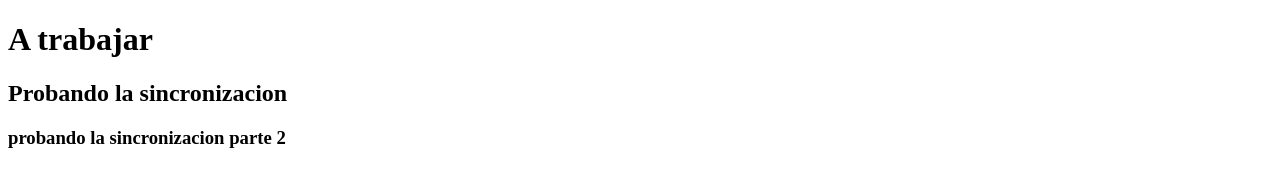
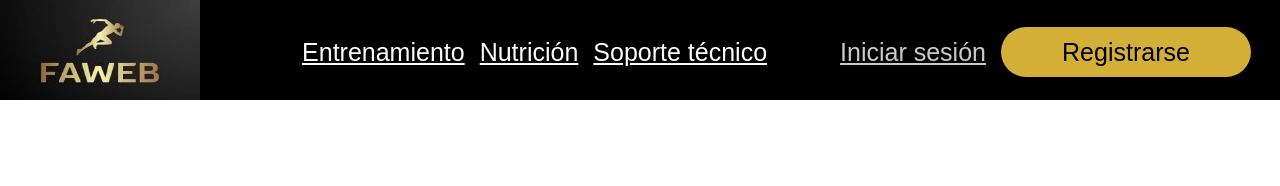
Before and after one commit to JCMB14/Proyecto-Universitario-FAWeb, a plain HTML site: page index.html in a window 1280 px wide. Drawn offline with Linux system fonts and the light colour scheme.

Commit message:
header hecho

```diff
--- a/css/style.css
+++ b/css/style.css
@@ -0,0 +1,53 @@
+* {
+  padding: 0;
+  margin: 0;
+  box-sizing: border-box;
+  font-family: Arial, Helvetica, sans-serif;
+}
+.header {
+  background: black;
+  height: 100px;
+}
+.content_nav {
+  display: grid;
+  grid-template-columns: auto auto auto;
+}
+.content_nav a {
+  color: white;
+  text-decoration: underline;
+  font-size: 25px;
+}
+.content_nav img {
+  width: 200px;
+  height: 100px;
+}
+.nav_section {
+  display: flex;
+  align-items: center;
+  justify-content: center;
+}
+.nav_login {
+  display: flex;
+  align-items: center;
+  justify-content: center;
+}
+.nav_login a,
+.nav_section a {
+  margin-left: 15px;
+}
+.nav_login .login {
+  color: rgb(202, 202, 202);
+}
+.nav_login .signin {
+  width: 250px;
+  height: 50px;
+  display: inline-flex;
+  padding: 6px 23px;
+  justify-content: center;
+  align-items: center;
+  border-radius: 50px;
+  background: #d4af37;
+  box-shadow: 0px 4px 4px 0px #00000040;
+  text-decoration: none;
+  color: black;
+}
--- a/index.html
+++ b/index.html
@@ -1,13 +1,27 @@
 <!DOCTYPE html>
 <html lang="es">
-<head>
-    <meta charset="UTF-8">
-    <meta name="viewport" content="width=device-width, initial-scale=1.0">
+  <head>
+    <meta charset="UTF-8" />
+    <meta name="viewport" content="width=device-width, initial-scale=1.0" />
     <title>Inicio</title>
-</head>
-<body>
-    <h1>A trabajar</h1>
-    <h2>Probando la sincronizacion</h2>
-    <h3>probando la sincronizacion parte 2</h3>
-</body>
+    <link rel="stylesheet" href="css/style.css">
+  </head>
+  <body>
+    <header class="header">
+      <nav class="content_nav">
+        <div class="nav_logo">
+          <img src="img/logo.jpeg" alt="image" />
+        </div>
+        <div class="nav_section">
+          <a href="">Entrenamiento</a>
+          <a href="">Nutrición</a>
+          <a href="">Soporte técnico</a>
+        </div>
+        <div class="nav_login">
+          <a class="login" href="">Iniciar sesión</a>
+          <a class="signin" href="">Registrarse</a>
+        </div>
+      </nav>
+    </header>
+  </body>
 </html>
```
Also changed, not shown: img/logo.jpeg (added).
